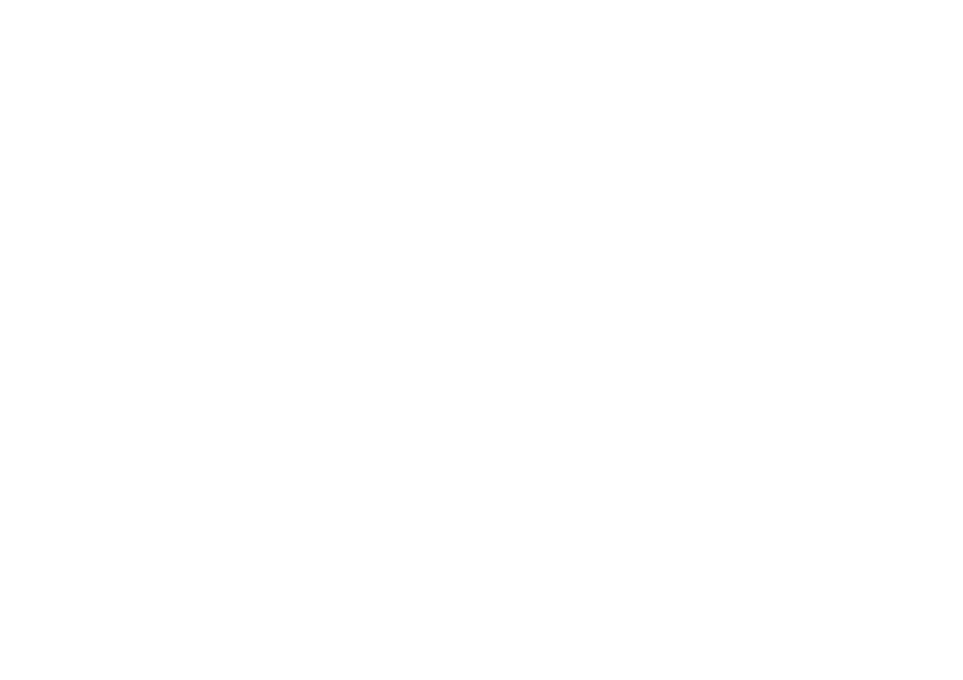
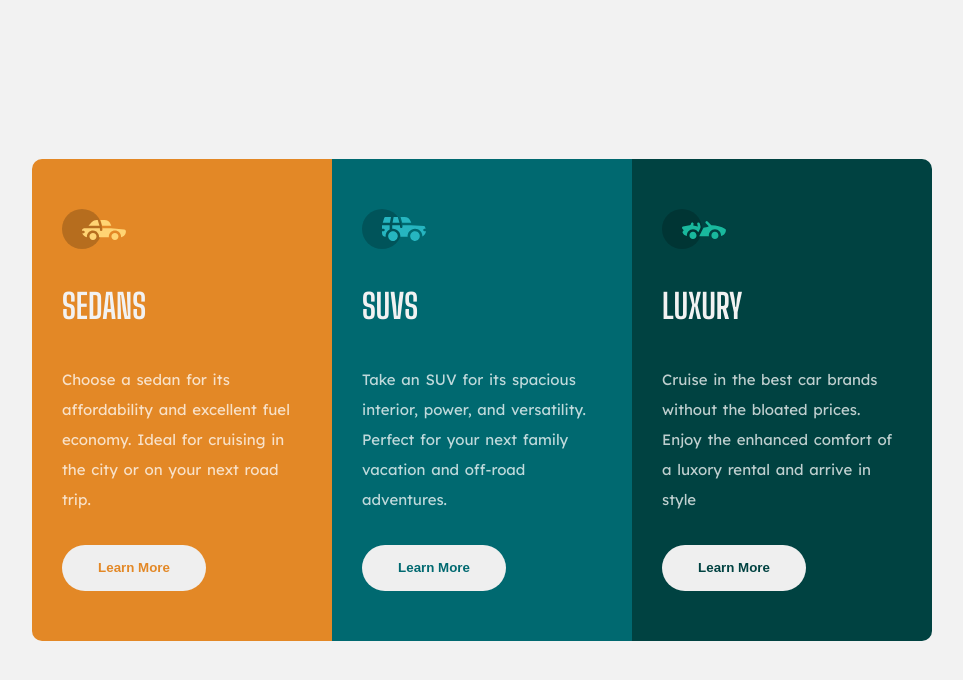
Before and after one commit to Janek12a/3-column-preview-card, a plain HTML site: page index.html in a window 1280 px wide. Shown: the whole page, without its empty margins (158-1121 px from the left). Drawn offline with Linux system fonts and the light colour scheme.

Commit message:
Final version

```diff
--- a/index.html
+++ b/index.html
@@ -11,6 +11,50 @@
     <link rel="stylesheet" href="./css/main.css">
 </head>
 <body>
+    <section class="cards">
+        <div class="cards__container">
+            <div class="cards__box">
+                <div class="cards__card cards__card--one">
+                    <img src="./images/icon-sedans.svg" alt="" class="cards__card-img">
+                    <h1 class="cards__card-title">sedans</h1>
+                    <p class="cards__card-text">Choose a sedan for its affordability and excellent fuel economy. Ideal
+                        for
+                        cruising
+                        in
+                        the
+                        city or on your next road trip.</p>
+                    <button class="cards__card-btn cards__card-btn--one">
+                        <p>Learn More</p>
+                    </button>
+                </div>
+
+                <div class="cards__card cards__card--two"> <img src="./images/icon-suvs.svg" alt=""
+                        class="cards__card-img">
+                    <h1 class="cards__card-title">suvs</h1>
+                    <p class="cards__card-text">Take an SUV for its spacious interior, power, and versatility. Perfect
+                        for your next family vacation and off-road adventures.</p>
+                    <button class="cards__card-btn cards__card-btn--two">
+                        <p>Learn More</p>
+                    </button>
+                </div>
+
+                <div class="cards__card cards__card--three"> <img src="./images/icon-luxury.svg" alt=""
+                        class="cards__card-img">
+                    <h1 class="cards__card-title">luxury</h1>
+                    <p class="cards__card-text">Cruise in the best car brands without the bloated prices. Enjoy the
+                        enhanced
+                        comfort
+                        of
+                        a
+                        luxory rental and arrive in style</p>
+                    <button class="cards__card-btn cards__card-btn--three">
+                        <p>Learn More</p>
+                    </button>
+                </div>
+            </div>
+        </div>
+    </section>
 
 </body>
+
 </html>
--- a/main.scss
+++ b/main.scss
@@ -7,3 +7,119 @@
 html {
 	font-size: 62.5%;
 }
+body {
+	background-color: hsl(0, 0%, 95%);
+	font-family: 'Lexend Deca', sans-serif;
+}
+
+.cards {
+	display: flex;
+	justify-content: center;
+	align-items: center;
+	padding: 2em;
+	height: 100vh;
+
+	&__container {
+		border-radius: 10px;
+		overflow: hidden;
+	}
+
+	&__box {
+		display: flex;
+		flex-direction: column;
+		justify-content: center;
+		align-items: center;
+	}
+
+	&__card {
+		display: flex;
+		flex-direction: column;
+		justify-content: center;
+		align-items: start;
+		padding: 3em 3em;
+		max-width: 300px;
+
+		&--one {
+			background-color: hsl(31, 77%, 52%);
+		}
+
+		&--two {
+			background-color: hsl(184, 100%, 22%);
+		}
+
+		&--three {
+			background-color: hsl(179, 100%, 13%);
+		}
+	}
+
+	&__card-img {
+		padding: 2em 0;
+	}
+
+	&__card-title {
+		margin: 0.5em 0;
+		font-size: 3.4rem;
+		text-transform: uppercase;
+		font-family: 'Big Shoulders Display', cursive;
+		color: hsl(0, 0%, 95%);
+	}
+
+	&__card-text {
+		margin: 1.5em 0;
+		word-spacing: 0.1em;
+		line-height: 2em;
+		font-size: 1.5rem;
+		color: hsla(0, 0%, 100%, 0.75);
+	}
+
+	&__card-btn {
+		width: 60%;
+		height: 3.5em;
+		margin-top: 0.5em;
+		margin-bottom: 1.5em;
+		border: none;
+		border-radius: 25px;
+		font-weight: bold;
+		cursor: pointer;
+		transition: background-color 0.3s;
+
+		&:hover {
+			border: 2px solid hsl(0, 0%, 95%);
+			color: hsl(0, 0%, 95%);
+		}
+
+		&--one {
+			color: hsl(31, 77%, 52%);
+
+			&:hover {
+				background-color: hsl(31, 77%, 52%);
+			}
+		}
+
+		&--two {
+			color: hsl(184, 100%, 22%);
+
+			&:hover {
+				background-color: hsl(184, 100%, 22%);
+			}
+		}
+
+		&--three {
+			color: hsl(179, 100%, 13%);
+
+			&:hover {
+				background-color: hsl(179, 100%, 13%);
+			}
+		}
+	}
+}
+
+@media (min-width: 996px) {
+	.cards {
+		// height: 100vh;
+		&__box {
+			display: flex;
+			flex-direction: row;
+		}
+	}
+}
```
Also changed, not shown: css/main.css, images/favicon-32x32.png (added), images/icon-luxury.svg (added), images/icon-sedans.svg (added), images/icon-suvs.svg (added), 1 other file.
